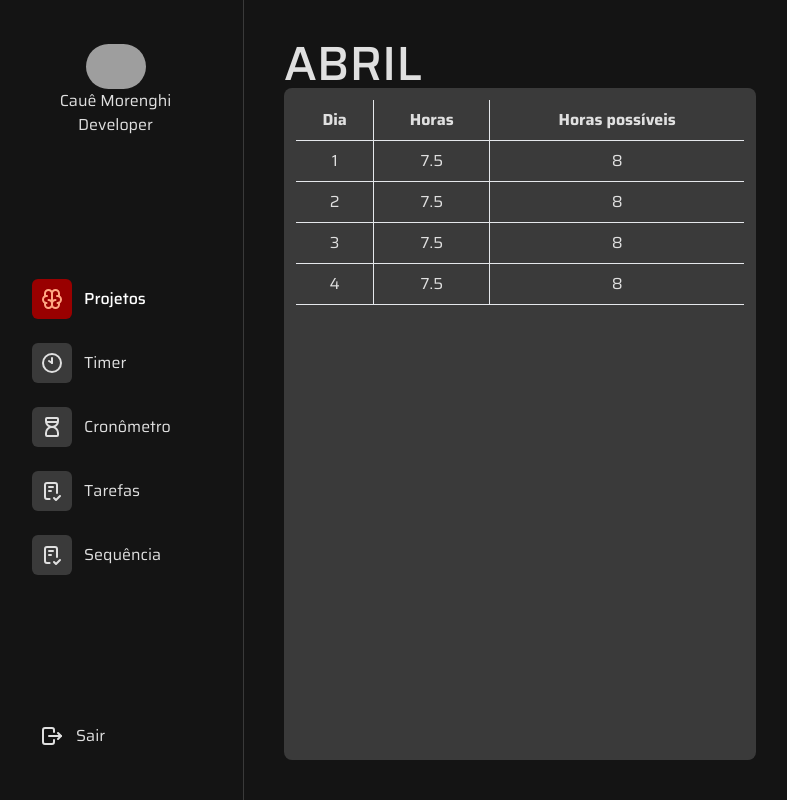
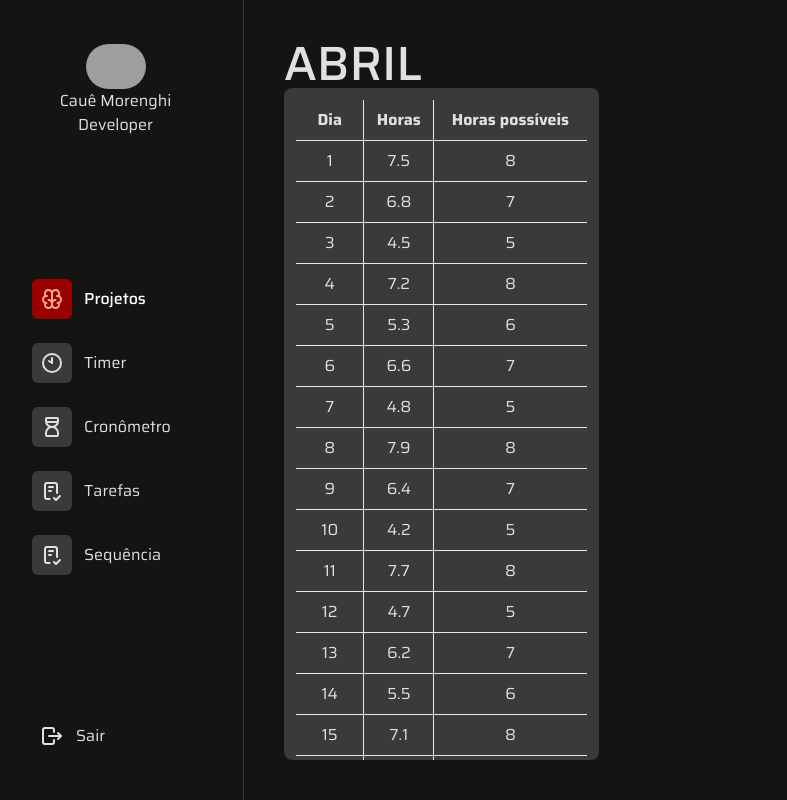
Before and after one commit to cauemorenghi14/pomodoro, a Next.js app: page /sequencia/Abril in a window 1280 px wide. Shown: the whole page, without its empty margins (12-799 px from the left). Built offline with nearby package versions, Linux system fonts and the light colour scheme; grey boxes are pictures that could not be loaded.

Commit message:
feat: Adicionar componente relatório e funcionalidades
Implementa o relatóro das horas em tabela, juntamente a um form final

```diff
--- /dev/null
+++ b/src/components/Sequencia/Mes/InputsRelatorioHoras.tsx
@@ -0,0 +1,39 @@
+const InputsRelatorioHoras = () => {
+  return (
+    <>
+      <tr className="text-center font-bold">
+        <td className="border-b p-2">Dia</td>
+        <td className="border p-2">Horas</td>
+        <td className="border-y p-2">Horas possíveis</td>
+      </tr>
+      <tr>
+        <td className="border-b p-2">
+          <input
+            type="number"
+            min={1}
+            max={31}
+            className="text-center w-full bg-transparent outline-none"
+          />
+        </td>
+        <td className="border p-2">
+          <input
+            type="number"
+            min={4}
+            max={8}
+            className="text-center w-full bg-transparent outline-none"
+          />
+        </td>
+        <td className="border-y p-2">
+          <input
+            type="number"
+            min={4}
+            max={8}
+            className="text-center w-full bg-transparent outline-none"
+          />
+        </td>
+      </tr>
+    </>
+  );
+};
+
+export default InputsRelatorioHoras;
--- a/src/components/Sequencia/Mes/ListaRelatoriosHoras.tsx
+++ b/src/components/Sequencia/Mes/ListaRelatoriosHoras.tsx
@@ -1,18 +1,27 @@
 import RelatorioHorasModel from "@/models/RelatorioHorasModel";
 import ItemRelatorioHoras from "./ItemRelatorioHoras";
+import {useState} from "react"
 
 interface ListaRelatorioHorasProps {
-    relatorios: RelatorioHorasModel[]
+  relatorios: RelatorioHorasModel[];
 }
 
 const ListaRelatorioHoras = (props: ListaRelatorioHorasProps) => {
-    return (
-        <tbody className="text-center">
-          {props.relatorios.map(item => (
-            <ItemRelatorioHoras key={item.id} id={item.id} dia={item.dia} horas={item.horas} possiveis={item.possiveis}/>
-          ))}
-        </tbody>
-    );
-}
+  return (
+    <>
+      {props.relatorios.map((item) => {
+        return (
+          <ItemRelatorioHoras
+            key={item.id}
+            id={item.id}
+            dia={item.dia}
+            horas={item.horas}
+            possiveis={item.possiveis}
+          />
+        );
+      })}
+    </>
+  );
+};
 
 export default ListaRelatorioHoras;
--- a/src/components/Sequencia/Mes/RelatorioHoras.tsx
+++ b/src/components/Sequencia/Mes/RelatorioHoras.tsx
@@ -1,37 +1,23 @@
-import ItemRelatorioHoras from "./ItemRelatorioHoras";
 import ListaRelatorioHoras from "./ListaRelatoriosHoras";
+import RelatorioHorasModel from "@/models/RelatorioHorasModel";
+import { useState } from "react";
+import InputsRelatorioHoras from "./InputsRelatorioHoras";
 
-const RelatorioHoras = () => {
-  const relatorio = [
-    {
-      id: 1,
-      dia: 1,
-      horas: 7.5,
-      possiveis: 8,
-    },
-    {
-      id: 2,
-      dia: 2,
-      horas: 7.5,
-      possiveis: 8,
-    },
-    {
-      id: 3,
-      dia: 3,
-      horas: 7.5,
-      possiveis: 8,
-    },
-    {
-      id: 4,
-      dia: 4,
-      horas: 7.5,
-      possiveis: 8,
-    },
-  ];
+interface RelatorioHorasProps {
+  relatorios: RelatorioHorasModel[];
+  novoRelatorio: (relatorio: object) => void;
+}
+
+const RelatorioHoras = (props: RelatorioHorasProps) => {
+  const [dia, setdia] = useState<number>();
+  const [horas, sethoras] = useState<number>();
+  const [possiveis, setpossiveis] = useState<number>();
+  const [id, setid] = useState<number>();
 
   return (
-    <div className="p-3 bg-cinzaSecundario rounded-lg mr-auto overflow-y-auto h-full w-1/2">
+    <div className="p-3 bg-cinzaSecundario rounded-lg mr-auto overflow-y-auto h-full w-1/3">
       <table className="w-full">
+
         <thead>
           <tr>
             <th className=" border-b p-2">Dia</th>
@@ -39,8 +25,26 @@ const RelatorioHoras = () => {
             <th className="border-l border-b p-2">Horas possíveis</th>
           </tr>
         </thead>
-        <ListaRelatorioHoras relatorios={relatorio}/>
+
+        <tbody className="text-center">
+          <ListaRelatorioHoras relatorios={props.relatorios} />
+          <InputsRelatorioHoras />
+        </tbody>
+
       </table>
+      <button
+        className="bg-fundoPrincipal p-2 mt-2 uppercase hover:bg-vermelhoPrincipal hover:text-begeSecundario hover:font-medium"
+        onClick={() =>
+          props.novoRelatorio({
+            id: id,
+            dia: dia,
+            possiveis: possiveis,
+            horas: horas,
+          })
+        }
+      >
+        Enviar
+      </button>
     </div>
   );
 };
--- /dev/null
+++ b/src/constants/relatorios.ts
@@ -0,0 +1,25 @@
+import RelatorioHorasModel from "@/models/RelatorioHorasModel";
+
+export const relatoriosHoras: RelatorioHorasModel[] = [
+  { id: 1, dia: 1, horas: 7.5, possiveis: 8 },
+  { id: 2, dia: 2, horas: 6.8, possiveis: 7 },
+  { id: 3, dia: 3, horas: 4.5, possiveis: 5 },
+  { id: 4, dia: 4, horas: 7.2, possiveis: 8 },
+  { id: 5, dia: 5, horas: 5.3, possiveis: 6 },
+  { id: 6, dia: 6, horas: 6.6, possiveis: 7 },
+  { id: 7, dia: 7, horas: 4.8, possiveis: 5 },
+  { id: 8, dia: 8, horas: 7.9, possiveis: 8 },
+  { id: 9, dia: 9, horas: 6.4, possiveis: 7 },
+  { id: 10, dia: 10, horas: 4.2, possiveis: 5 },
+  { id: 11, dia: 11, horas: 7.7, possiveis: 8 },
+  { id: 12, dia: 12, horas: 4.7, possiveis: 5 },
+  { id: 13, dia: 13, horas: 6.2, possiveis: 7 },
+  { id: 14, dia: 14, horas: 5.5, possiveis: 6 },
+  { id: 15, dia: 15, horas: 7.1, possiveis: 8 },
+  { id: 16, dia: 16, horas: 4.9, possiveis: 5 },
+  { id: 17, dia: 17, horas: 7.4, possiveis: 8 },
+  { id: 18, dia: 18, horas: 5.8, possiveis: 6 },
+  { id: 19, dia: 19, horas: 6.7, possiveis: 7 },
+  { id: 20, dia: 20, horas: 4.6, possiveis: 5 },
+  { id: 21, dia: 21, horas: 7.8, possiveis: 8 },
+];
--- /dev/null
+++ b/src/data/contexts/UserContext.tsx
@@ -0,0 +1,18 @@
+import { relatoriosHoras } from "@/constants/relatorios";
+import RelatorioHorasModel from "@/models/RelatorioHorasModel";
+import { createContext } from "react";
+import {useState} from "react"
+
+const UserContext = createContext({} as any)
+export default UserContext
+
+export const UserProvider = (props: any) => {
+
+    const [relatorios, setrelatorios] = useState<RelatorioHorasModel[]>(relatoriosHoras);
+
+    return (
+        <UserContext.Provider value={{relatorios, setrelatorios}}>
+            {props.children}
+        </UserContext.Provider>
+    )
+}
--- a/src/pages/_app.tsx
+++ b/src/pages/_app.tsx
@@ -1,11 +1,14 @@
 import MainContainer from '@/components/Main/MainContainer'
+import { UserProvider } from '@/data/contexts/UserContext'
 import '@/styles/globals.css'
 import type { AppProps } from 'next/app'
 
 export default function App({ Component, pageProps }: AppProps) {
   return (
-    <MainContainer>
-      <Component {...pageProps} />
-    </MainContainer>
+    <UserProvider>
+      <MainContainer>
+        <Component {...pageProps} />
+      </MainContainer>
+    </UserProvider>
   )
 }
--- a/src/pages/sequencia/[mes].tsx
+++ b/src/pages/sequencia/[mes].tsx
@@ -1,5 +1,8 @@
 import RelatorioHoras from "@/components/Sequencia/Mes/RelatorioHoras";
+import UserContext from "@/data/contexts/UserContext";
+import RelatorioHorasModel from "@/models/RelatorioHorasModel";
 import { useRouter } from "next/router";
+import {useContext} from "react"
 
 const PaginaMes = () => {
 
@@ -7,10 +10,16 @@ const PaginaMes = () => {
 
     const mes = router.query.mes
 
+    const {relatorios, setrelatorios} = useContext(UserContext)
+
+    const novoRelatorio = (relatorio: object) => {
+        setrelatorios([...relatorios, relatorio])
+    }
+
     return (
         <div className="w-full bg-fundoPrincipal h-screen flex font-saira flex-col text-textosClaros p-10">
             <h1 className="text-5xl uppercase font-medium">{mes}</h1>
-            <RelatorioHoras />
+            <RelatorioHoras relatorios={relatorios} novoRelatorio={novoRelatorio}/>
         </div>
      );
 }
--- a/src/styles/globals.css
+++ b/src/styles/globals.css
@@ -16,7 +16,14 @@ body {
 }
 
 *::-webkit-scrollbar {
-  width: 5px;
-  border-radius: 10px;
+  width: 4px;
   background: #fff;
 }
+
+*::-webkit-scrollbar-track {
+  background: #3a3a3a;
+}
+
+*::-webkit-scrollbar-thumb {
+  background: #fff;
+}
```
